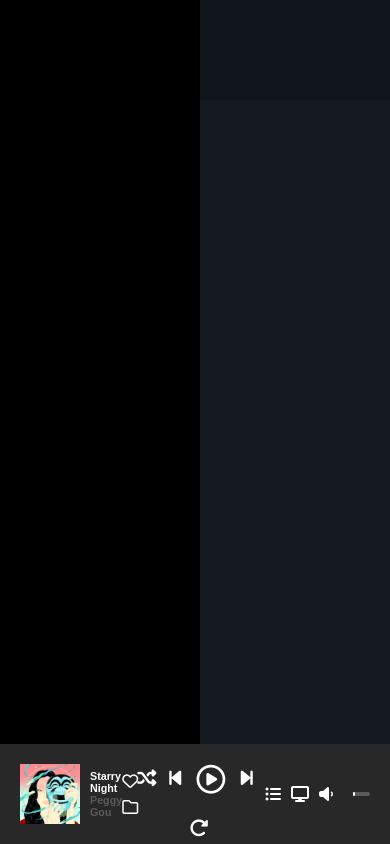
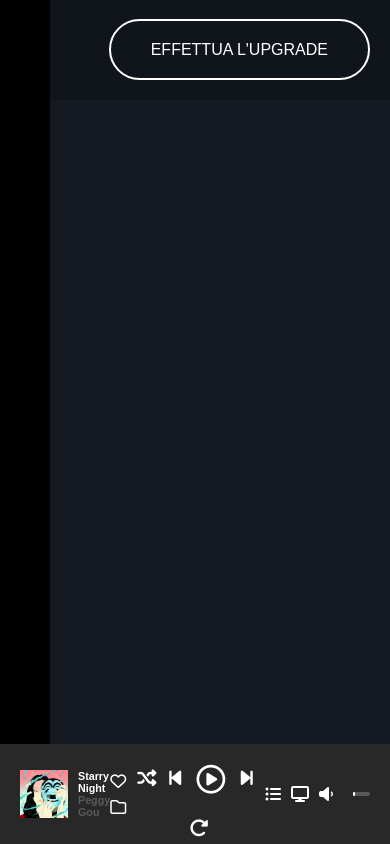
Before and after one commit to matteobonesini/html-css-spotifyweb, a plain HTML site: page index.html in a window 390 px wide. Drawn offline with Linux system fonts and the light colour scheme.

Commit message:
Aggiunto Header

```diff
--- a/css/common.css
+++ b/css/common.css
@@ -17,6 +17,7 @@
 :root {
     --footer-height: 6.25rem;
     --sidebar-width: 12.5rem;
+    --sidebar-width-small: 3.125rem
 }
 
 html {
--- a/css/media-query.css
+++ b/css/media-query.css
@@ -32,6 +32,20 @@
 
 /* MEDIA QUERY mobile small */
 @media screen and (max-width: 600px) {
+    main .sidebar {
+        width: var(--sidebar-width-small);
+    }
+    main .main-section {
+        width: calc(100% - var(--sidebar-width-small));
+        margin-left: var(--sidebar-width-small);
+    }
+    main .header {
+        left: var(--sidebar-width-small);
+    }
+
+    footer .left img {
+        height: 80%;
+    }
     footer .center .line-bar {
         width: 100%;
     }
--- a/css/style.css
+++ b/css/style.css
@@ -26,6 +26,17 @@ main .header {
     left: var(--sidebar-width);
     height: var(--footer-height);
     background-color: rgba(0, 0, 0, 0.2);
+    text-align: right;
+    line-height: var(--footer-height);
+    padding: 0 1.25rem;
+}
+main .header a {
+    text-decoration: none;
+    text-transform: uppercase;
+    color: white;
+    border: 2px solid white;
+    border-radius: 99px;
+    padding: 1.25rem 2.5rem;
 }
 main .main-content {
     margin-top: var(--footer-height);
--- a/index.html
+++ b/index.html
@@ -31,7 +31,7 @@
 
                 <div class="header">
 
-
+                    <a href="#">Effettua l'upgrade</a>
 
                 </div>
 
```
